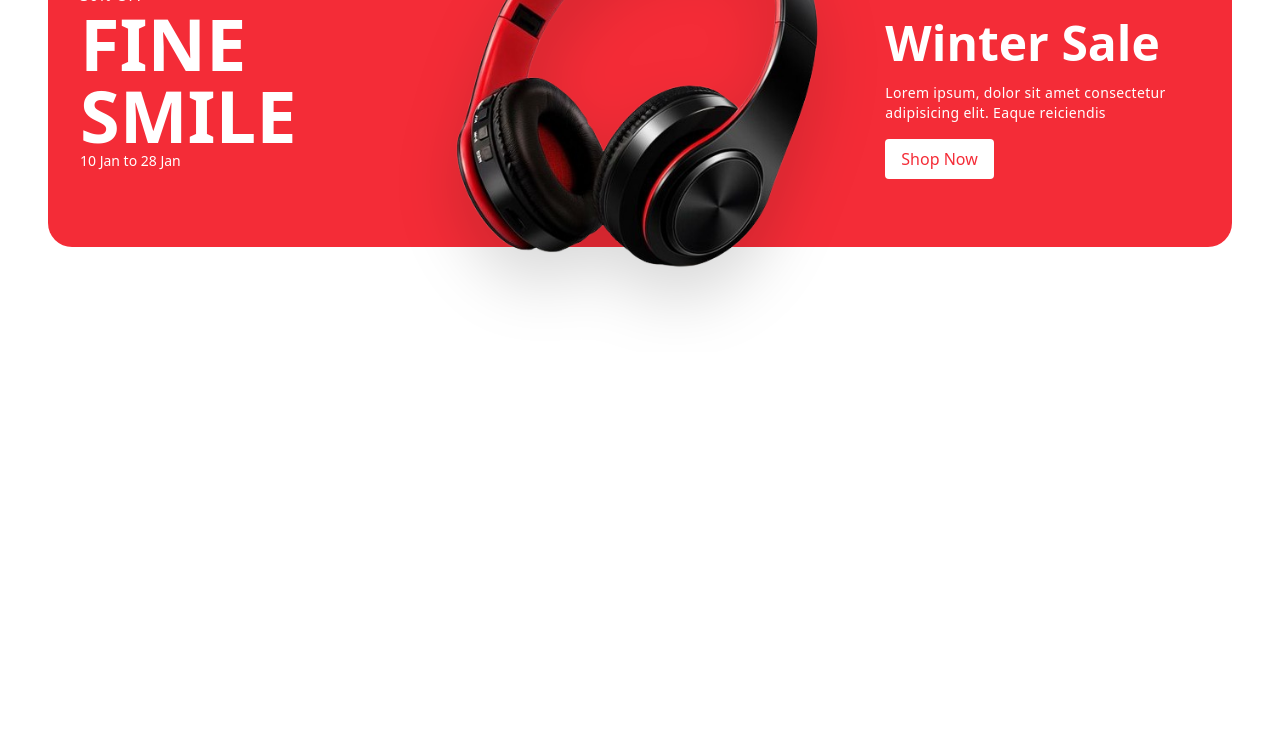
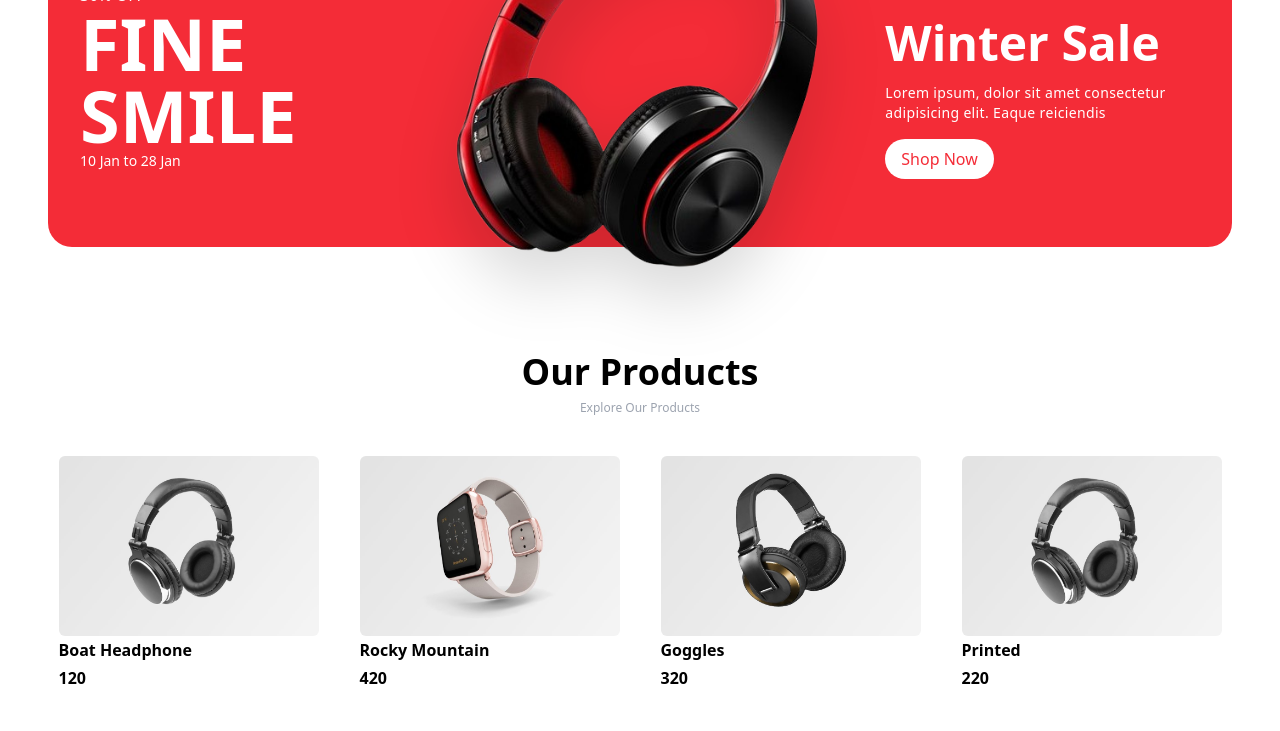
Before and after one commit to NgoTanKhoa21042001/Ecommerce, a React (Vite) app in the folder ecommerce/: page / in a window 1280 px wide. Shown: the part 1900-2631 px from the top of the page. Before the commit the page ends 2252 px from the top, so only its background shows below. Built offline with nearby package versions, Linux system fonts and the light colour scheme.

Commit message:
Product Card section

```diff
--- a/ecommerce/src/App.jsx
+++ b/ecommerce/src/App.jsx
@@ -10,6 +10,7 @@ import headphone from "./assets/hero/headphone.png";
 import smartwatch2 from "./assets/category/smartwatch2-removebg-preview.png";
 
 import Banner from "./components/Banner/Banner";
+import Products from "./components/Product/Products";
 const BannerData = {
   discount: "30% OFF",
   title: "Fine Smile",
@@ -41,6 +42,8 @@ function App() {
       <Category2 />
       <Services />
       <Banner data={BannerData} />
+      <Products />
+      <Banner data={BannerData2} />
     </div>
   );
 }
--- a/ecommerce/src/components/Banner/Banner.jsx
+++ b/ecommerce/src/components/Banner/Banner.jsx
@@ -34,7 +34,7 @@ const Banner = ({ data }) => {
             <div>
               <button
                 style={{ color: data.bgColor }}
-                className="bg-white py-2 px-4 rounded"
+                className="bg-white py-2 px-4 rounded-full"
               >
                 Shop Now
               </button>
--- /dev/null
+++ b/ecommerce/src/components/Product/ProductCard.jsx
@@ -0,0 +1,35 @@
+/* eslint-disable react/prop-types */
+/* eslint-disable no-unused-vars */
+import React from "react";
+import Button from "../Shared/Button";
+
+const ProductCard = ({ data }) => {
+  return (
+    <div className="mb-10">
+      <div className="grid grid-cols-1 sm:grid-cols-2 md:grid-cols-4 gap-5 place-items-center">
+        {/* card section */}
+        {data.map((data) => (
+          <div className="group" key={data.id}>
+            <div className="relative">
+              <img
+                src={data.img}
+                alt={data.title}
+                className="h-[180px] w-[260px] object-cover rounded-md"
+              />
+              {/* hover button */}
+              <div className=" hidden group-hover:flex items-center justify-center absolute top-1/2 -translate-y-1/2 left-1/2 -translate-x-1/2 w-full text-center group-hover:backdrop-blur-sm duration-200">
+                <Button text={"Add to cart"} bgColor={"bg-primary"} />
+              </div>
+            </div>
+            <div className="leading-7">
+              <h2 className="font-semibold">{data.title}</h2>
+              <h2 className="font-bold">{data.price}</h2>
+            </div>
+          </div>
+        ))}
+      </div>
+    </div>
+  );
+};
+
+export default ProductCard;
--- /dev/null
+++ b/ecommerce/src/components/Product/Products.jsx
@@ -0,0 +1,88 @@
+/* eslint-disable no-undef */
+/* eslint-disable no-unused-vars */
+import React from "react";
+import Heading from "../Shared/Heading";
+import ProductCard from "./ProductCard";
+// images import
+import Img1 from "../../assets/product/p-1.jpg";
+import Img2 from "../../assets/product/p-2.jpg";
+import Img3 from "../../assets/product/p-3.jpg";
+import Img4 from "../../assets/product/p-4.jpg";
+import Img5 from "../../assets/product/p-5.jpg";
+import Img6 from "../../assets/product/p-9.jpg";
+import Img7 from "../../assets/product/p-7.jpg";
+const ProductsData = [
+  {
+    id: 1,
+    img: Img1,
+    title: "Boat Headphone",
+    price: "120",
+    aosDelay: "0",
+  },
+  {
+    id: 2,
+    img: Img2,
+    title: "Rocky Mountain",
+    price: "420",
+    aosDelay: "200",
+  },
+  {
+    id: 3,
+    img: Img3,
+    title: "Goggles",
+    price: "320",
+    aosDelay: "400",
+  },
+  {
+    id: 4,
+    img: Img4,
+    title: "Printed ",
+    price: "220",
+    aosDelay: "600",
+  },
+];
+const ProductsData2 = [
+  {
+    id: 1,
+    img: Img5,
+    title: "Boat Headphone",
+    price: "120",
+    aosDelay: "0",
+  },
+  {
+    id: 2,
+    img: Img6,
+    title: "Rocky Mountain",
+    price: "420",
+    aosDelay: "200",
+  },
+  {
+    id: 3,
+    img: Img7,
+    title: "Goggles",
+    price: "320",
+    aosDelay: "400",
+  },
+  {
+    id: 4,
+    img: Img5,
+    title: "Printed ",
+    price: "220",
+    aosDelay: "600",
+  },
+];
+const Products = () => {
+  return (
+    <div>
+      <div className="container">
+        {/* Header section */}{" "}
+        <Heading title="Our Products" subtitle={"Explore Our Products"} />{" "}
+        {/* Body section */}
+        <ProductCard data={ProductsData} />
+        <ProductCard data={ProductsData2} />
+      </div>
+    </div>
+  );
+};
+
+export default Products;
--- /dev/null
+++ b/ecommerce/src/components/Shared/Heading.jsx
@@ -0,0 +1,14 @@
+/* eslint-disable react/prop-types */
+/* eslint-disable no-unused-vars */
+import React from "react";
+
+const Heading = ({ title, subtitle }) => {
+  return (
+    <div className="text-center mb-10 max-w-[600px] mx-auto space-y-2">
+      <h1 className="text-3xl font-bold lg:text-4xl">{title}</h1>
+      <p className="text-xs text-gray-400">{subtitle}</p>
+    </div>
+  );
+};
+
+export default Heading;
```
